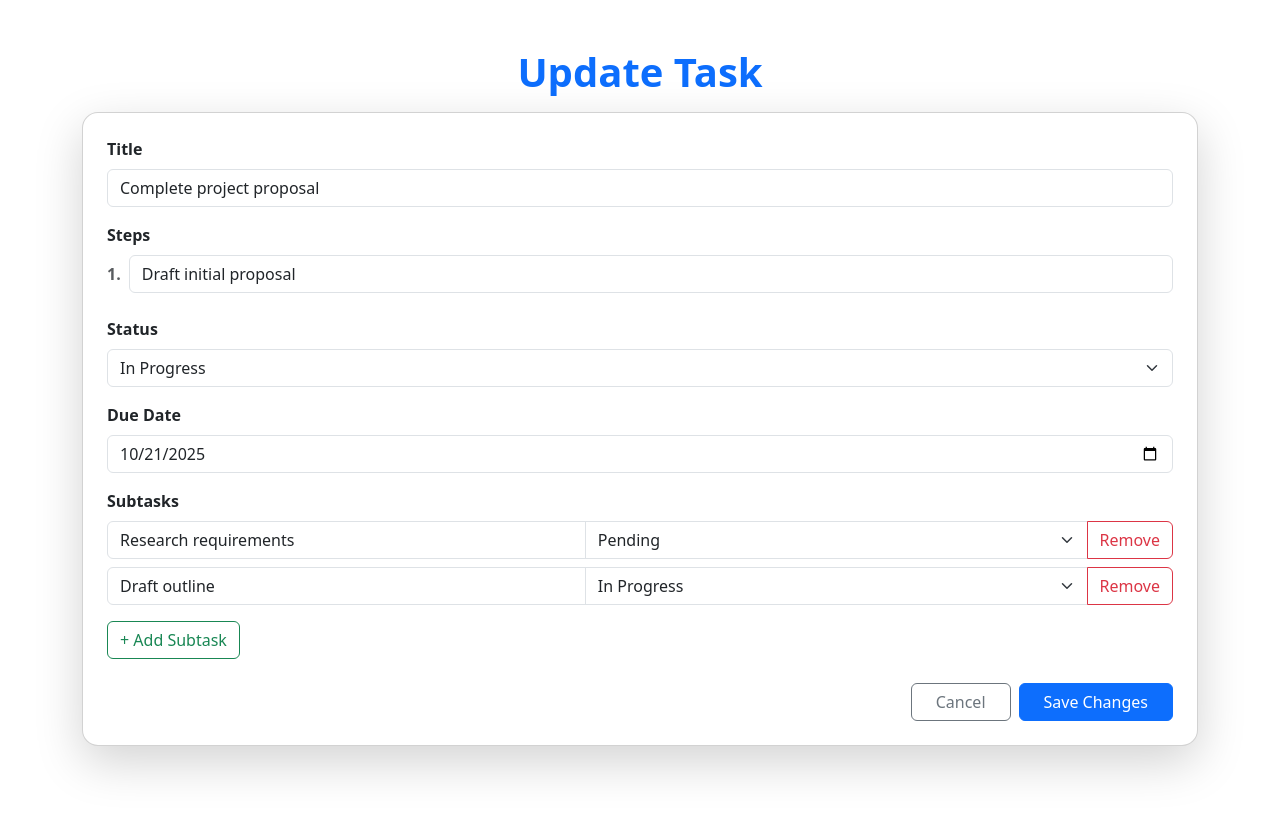
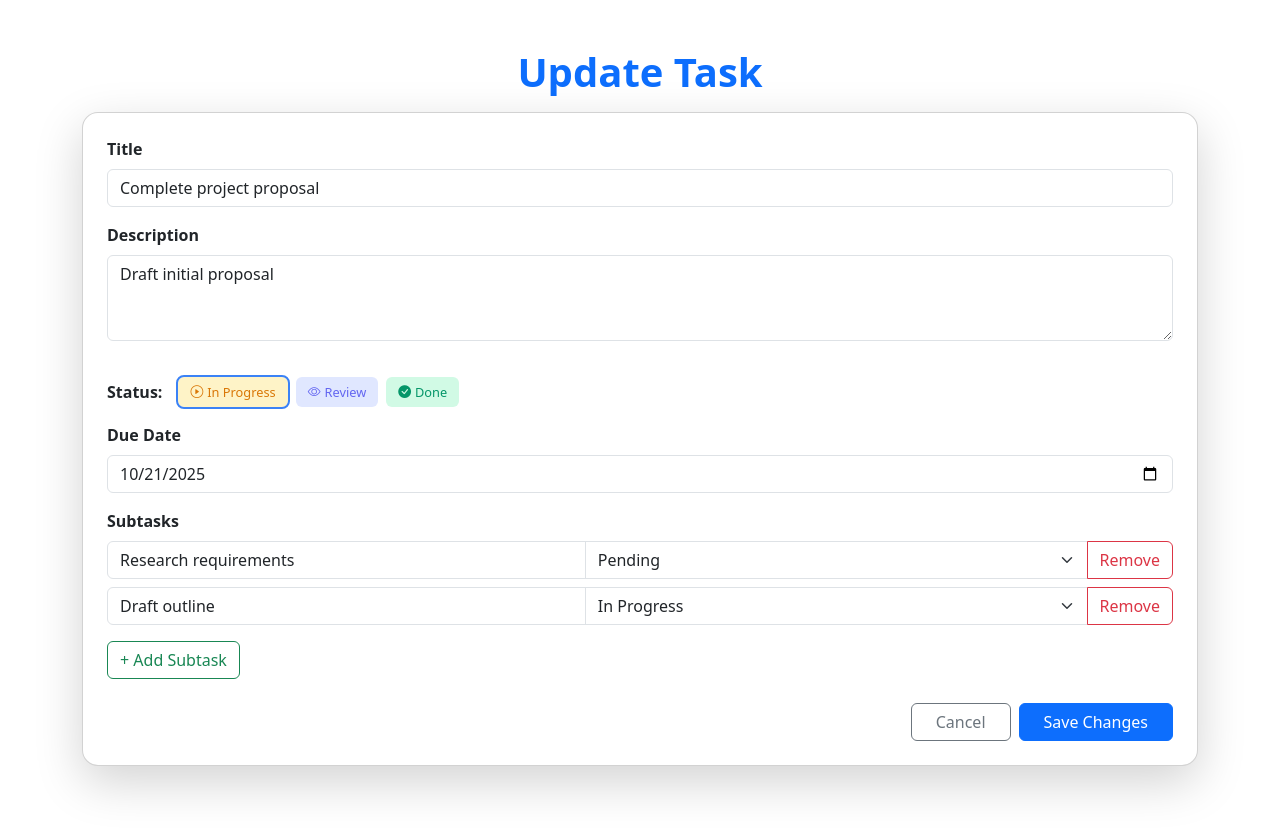
Before and after one commit to yixuanyxx/SPM, a Vue app in the folder frontend/: page /updatetask in a window 1280 px wide. Shown: the top 834 px of the page. Built offline with nearby package versions, Linux system fonts and the light colour scheme.

Commit message:
Edit the UI page of the update tasks

```diff
--- a/frontend/src/pages/update_tasks/UpdateTask.css
+++ b/frontend/src/pages/update_tasks/UpdateTask.css
@@ -1,39 +1,34 @@
-.update-task-container {
+/* Container */
+.app-container {
+  min-height: 100vh;
+  min-height: 100dvh;
+  display: flex;
+  flex-direction: column;
+  padding: 2rem;
+  box-sizing: border-box;
+}
+
+.main-content {
+  flex: 1 1 auto;
+  display: flex;
+  flex-direction: column;
+  overflow-y: auto;
+}
+
+.update-task-form {
   max-width: 800px;
-  margin: 2rem auto;
+  margin: 0 auto;
   background: white;
   border-radius: 8px;
   border: 1px solid #e5e7eb;
-  padding: 2rem;
-  box-shadow: 0 2px 6px rgba(0, 0, 0, 0.05);
+  padding: 1.5rem;
+  display: flex;
+  flex-direction: column;
+  gap: 1.25rem;
   animation: slideIn 0.3s ease-out both;
 }
 
-.update-task-header {
-  margin-bottom: 1.5rem;
-  text-align: center;
-}
-
-.update-task-header h2 {
-  font-size: 1.5rem;
-  font-weight: 600;
-  color: #1a1a1a;
-  margin: 0;
-}
-
-.update-task-header p {
-  font-size: 0.9rem;
-  color: #6b7280;
-  margin-top: 0.25rem;
-}
-
-/* Form */
-.update-task-form {
-  display: flex;
-  flex-direction: column;
-  gap: 1.25rem;
-}
-
+/* Labels */
 .update-task-form label {
   display: block;
   font-size: 0.9rem;
@@ -42,6 +37,7 @@
   margin-bottom: 0.25rem;
 }
 
+/* Inputs & Textarea */
 .update-task-form input,
 .update-task-form textarea,
 .update-task-form select {
@@ -66,6 +62,89 @@
 .update-task-form textarea {
   resize: vertical;
   min-height: 100px;
+}
+
+/* Status Row */
+.status-row {
+  display: flex;
+  align-items: center;
+  gap: 1rem;
+}
+
+.task-status {
+  display: flex;
+  align-items: center;
+  gap: 0.25rem;
+  font-size: 0.8rem;
+  font-weight: 500;
+  padding: 0.35rem 0.75rem;
+  border-radius: 6px;
+  cursor: pointer;
+  user-select: none;
+  transition: transform 0.15s ease, box-shadow 0.15s ease;
+}
+
+.task-status:hover {
+  transform: translateY(-1px);
+  box-shadow: 0 1px 3px rgba(0,0,0,0.08);
+}
+
+.task-status.ongoing {
+  background: #fef3c7;
+  color: #d97706;
+}
+
+.task-status.under-review {
+  background: #e0e7ff;
+  color: #6366f1;
+}
+
+.task-status.completed {
+  background: #d1fae5;
+  color: #059669;
+}
+
+.task-status.selected {
+  outline: 2px solid #3b82f6;
+}
+
+.task-status {
+  cursor: pointer;
+  user-select: none;
+  transition: transform 0.15s ease, box-shadow 0.15s ease;
+}
+
+/* Subtasks */
+.subtasks-section {
+  border: 1px solid #e5e7eb;
+  border-radius: 8px;
+  background: #f9fafb;
+  padding: 1rem;
+  display: flex;
+  flex-direction: column;
+  gap: 0.75rem;
+}
+
+.subtasks-section label {
+  margin-bottom: 0.5rem;
+}
+
+.subtask-item {
+  display: flex;
+  align-items: center;
+  gap: 0.5rem;
+}
+
+.subtask-item input {
+  flex: 1;
+}
+
+.subtask-item select {
+  width: 140px;
+}
+
+.subtask-item button {
+  flex-shrink: 0;
 }
 
 /* Buttons */
@@ -106,7 +185,7 @@
   background: #2563eb;
 }
 
-/* Animations (reused from view) */
+/* Animations */
 @keyframes slideIn {
   from {
     opacity: 0;
@@ -117,3 +196,17 @@
     transform: translateY(0);
   }
 }
+
+/* Responsive */
+@media (max-width: 768px) {
+  .app-container {
+    padding: 1rem;
+  }
+  .status-row {
+    flex-wrap: wrap;
+  }
+  .subtask-item {
+    flex-direction: column;
+    align-items: stretch;
+  }
+}
--- a/frontend/src/pages/update_tasks/UpdateTask.vue
+++ b/frontend/src/pages/update_tasks/UpdateTask.vue
@@ -1,4 +1,5 @@
 <script setup>
+import './UpdateTask.css'
 import { useRouter } from 'vue-router'
 import { task, today, dateError, addStep, removeStep, addSubtask, removeSubtask, saveTask, cancelEditTask } from './updateTask.js'
 
@@ -20,24 +21,76 @@ const cancelEdit = () => {
         <input v-model="task.title" type="text" class="form-control" required />
       </div>
 
-      <!-- Steps -->
+      <!-- Description -->
       <div class="mb-3">
-        <label class="form-label fw-semibold">Steps</label>
+        <label class="form-label fw-semibold">Description</label>
+        <div
+          v-for="(step, index) in task.steps"
+          :key="index"
+          class="mb-3"
+        >
+          <textarea
+            v-model="task.steps[index]"
+            class="form-control"
+            rows="3"
+            placeholder="Enter step description..."
+            @keydown.enter.prevent="addStep(index)"
+          ></textarea>
+          <div class="d-flex justify-content-end mt-1">
+            <button
+              v-if="task.steps.length > 1"
+              type="button"
+              class="btn btn-outline-danger btn-sm"
+              @click="removeStep(index)"
+            >
+              ✕ Remove
+            </button>
+          </div>
+        </div>
+      </div>
+
+      <!-- Description
+      <div class="mb-3">
+        <label class="form-label fw-semibold">Description</label>
         <div v-for="(step, index) in task.steps" :key="index" class="d-flex mb-2 align-items-center">
           <span class="me-2 text-muted fw-bold">{{ index + 1 }}.</span>
           <input v-model="task.steps[index]" type="text" class="form-control" placeholder="Enter step..." @keydown.enter.prevent="addStep(index)" />
           <button v-if="task.steps.length > 1" type="button" class="btn btn-outline-danger ms-2 btn-sm" @click="removeStep(index)">✕</button>
         </div>
-      </div>
+      </div> -->
 
       <!-- Status -->
-      <div class="mb-3">
-        <label class="form-label fw-semibold">Status</label>
-        <select v-model="task.status" class="form-select" required>
-          <option value="ongoing">In Progress</option>
-          <option value="under-review">Review</option>
-          <option value="done">Done</option>
-        </select>
+      <div class="mb-3 d-flex align-items-center">
+        <label class="form-label fw-semibold me-3 mb-0">Status:</label>
+
+        <div class="d-flex gap-2">
+          <div
+            class="task-status ongoing"
+            :class="{ selected: task.status === 'ongoing' }"
+            @click="task.status = 'ongoing'"
+          >
+            <i class="bi bi-play-circle"></i>
+            <span>In Progress</span>
+          </div>
+
+          <div
+            class="task-status under-review"
+            :class="{ selected: task.status === 'under-review' }"
+            @click="task.status = 'under-review'"
+          >
+            <i class="bi bi-eye"></i>
+            <span>Review</span>
+          </div>
+
+          <div
+            class="task-status completed"
+            :class="{ selected: task.status === 'completed' }"
+            @click="task.status = 'completed'"
+          >
+            <i class="bi bi-check-circle-fill"></i>
+            <span>Done</span>
+          </div>
+        </div>
       </div>
 
       <!-- Due Date -->
```
